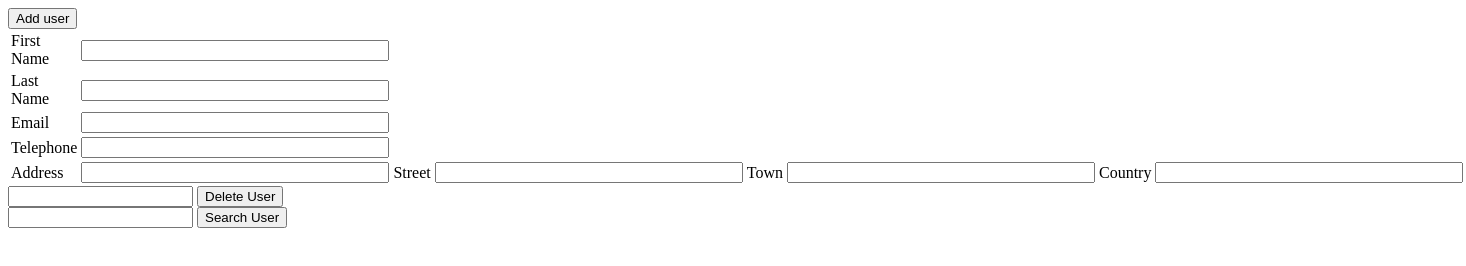
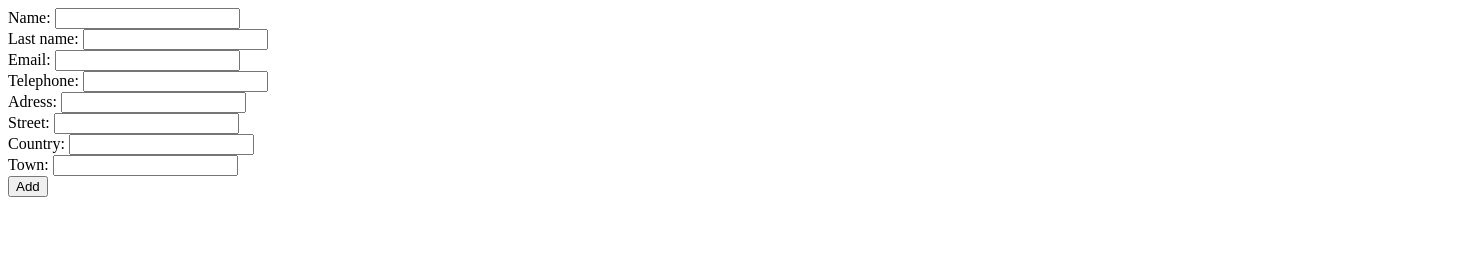
Before and after one commit to VladimirtheGreatest/localStorage, a plain HTML site: page netduma2/index.html in a window 1280 px wide. Shown: the whole page, 1466 px wide, since content can reach past the window. Drawn offline with nearby package versions, Linux system fonts and the light colour scheme.

Commit message:
Update index.html

```diff
--- a/netduma2/index.html
+++ b/netduma2/index.html
@@ -4,70 +4,68 @@
     <meta charset="UTF-8">
     <meta name="viewport" content="width=device-width, initial-scale=1.0">
     <meta http-equiv="X-UA-Compatible" content="ie=edge">
+    <script src="https://ajax.googleapis.com/ajax/libs/jquery/3.4.1/jquery.js"></script>
     <title>Document</title>
-    <script src="https://ajax.googleapis.com/ajax/libs/jquery/3.4.1/jquery.js"></script>
 </head>
 <body>
 
-        <form id='address book'>
-                <table>
-                    <tr>
-                        <td><label>First Name</label></td>
-                        <td colspan="2"><input type="text" id="firstName" name="firstname"  style="width:300px;"/></td>
-                    </tr>
-                    <tr>
-                        <td><label>Last Name</label></td>
-                        <td colspan="2"><input type="text" id="lastName" name="lastname" style="width:300px;"/></td>
-                    </tr>
-                    <tr>
-                        <td><label>Email</label></td>
-                        <td><input type="text" id="Email" name="email"  style="width:300px;"/></td>
-                    </tr>
-                    <tr>
-                        <td><label>Telephone</label></td>
-                        <td><input type="text" id="Telephone" name="telephone"  style="width:300px;"/></td>
-                    </tr>
-                    <tr>
-                        <td><label>Address</label>
-                            <td><input type="text" id="Address" name="address"  style="width:300px;"/></td>
-                            <td><label>Street</label></td>
-                            <td><input type="text" id="Street" name="street"  style="width:300px;"/></td>
-                            <td><label ></label>Town</label></td>
-                            <td><input type="text" id="Town" name="town"  style="width:300px;"/></td>
-                            <td><label>Country</label></td>
-                            <td><input type="text" id="Country" name="country"  style="width:300px;"/></td>
-                        </td>
-                       <button id="create">Add user</button>
-                    </tr>
-                </table>
-                <form id='delete'>
-                          <input type="text" id="delete">
-                          <button id="clear">Delete User</button>
-                        </form>
-                        <form id='search'>
-                                <input type="text" id="searchIt">
-                                <button id="search">Search User</button>
-                              </form>
-            </form>
+        <div>
+                <label>
+                  Name:
+                  <input type="text" id="name">
+                </label>
+              </div>
+              <div>
+                <label>
+                  Last name:
+                  <input type="text" id="lastname">
+                </label>
+              </div>
+              <div>
+                    <label>
+                      Email:
+                      <input type="text" id="email">
+                    </label>
+                  </div>
+                  <div>
+                        <label>
+                          Telephone:
+                          <input type="text" id="telephone">
+                        </label>
+                      </div>
+                      <div>
+                            <label>
+                              Adress:
+                              <input type="text" id="address">
+                            </label>
+                          </div>
+                          <div>
+                                <label>
+                                  Street:
+                                  <input type="text" id="street">
+                                </label>
+                              </div>
+                              <div>
+                                    <label>
+                                      Country:
+                                      <input type="text" id="country">
+                                    </label>
+                                  </div>
+                                  <div>
+                                        <label>
+                                          Town:
+                                          <input type="text" id="town">
+                                        </label>
+                                      </div>
+              <div>
+                <input type="button" value="Add" id="btn-add">
+              </div>
+              <div id="list">
+                  <div id="users"></div>
 
-            <div>
-                <div id="output">
-                </div>
-                <table>
-                    <tr>
-                        <td><h1 id="name"></h1></td>
-                        <td><h1 id="lastname"></h1></td>
-                        <td><h1 id="email"></h1></td>
-                        <td><h1 id="telephone"></h1></td>
-                        <td><h1 id="address"></h1></td>
-                        <td><h1 id="street"></h1></td>
-                        <td> <h1 id="town"></h1></td>
-                        <td><h1 id="country"></h1></td>
-
-                    </tr>
-                </table>
-            </div>
+              </div>
 
 </body>
-    <script src="javascript.js"></script>
+      <script src="javascript.js"></script>
+
 </html>
```
